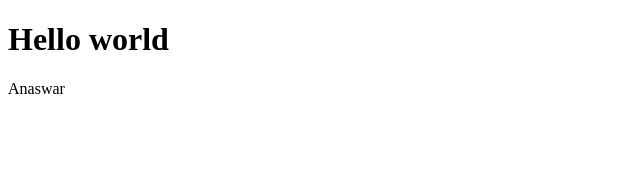
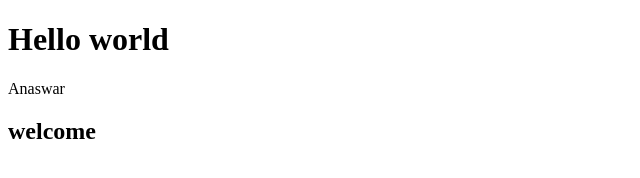
Before and after one commit to Anaswar96/test, a plain HTML site: page index.html in a window 1280 px wide. Shown: the whole page, without its empty margins (0-640 px from the left). Drawn offline with Linux system fonts and the light colour scheme.

Commit message:
h2 added

```diff
--- a/index.html
+++ b/index.html
@@ -8,5 +8,6 @@
 <body>
     <h1>Hello world</h1>
     <span>Anaswar</span>
+    <h2>welcome</h2>
 </body>
 </html>
```
